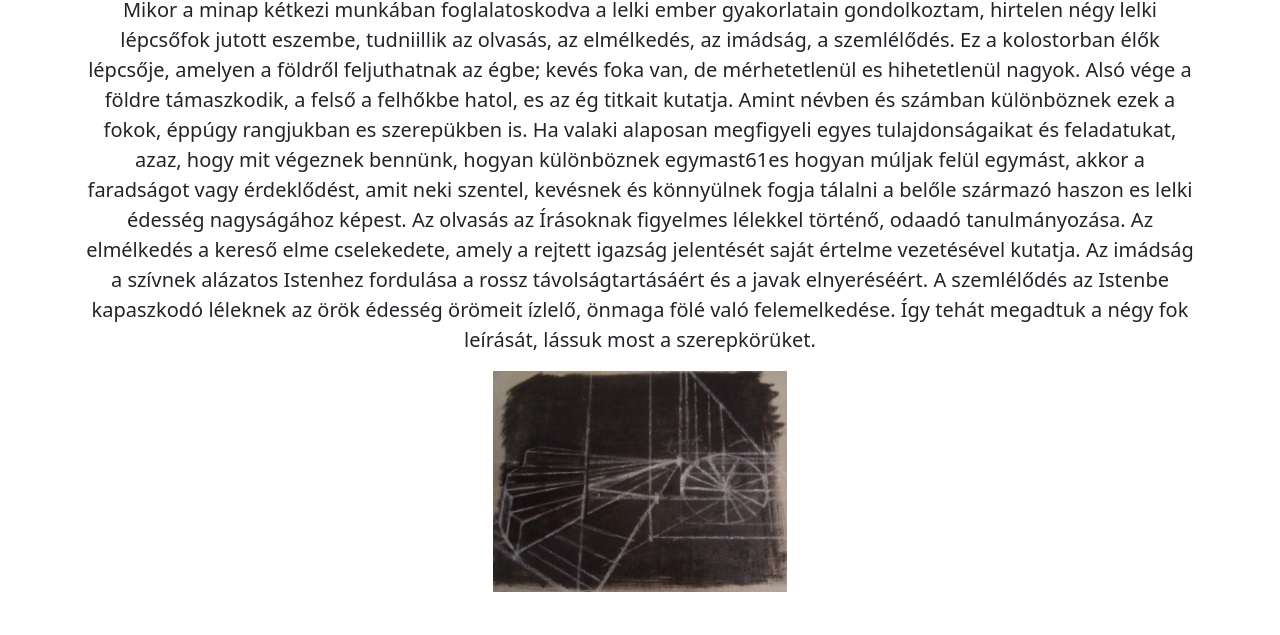
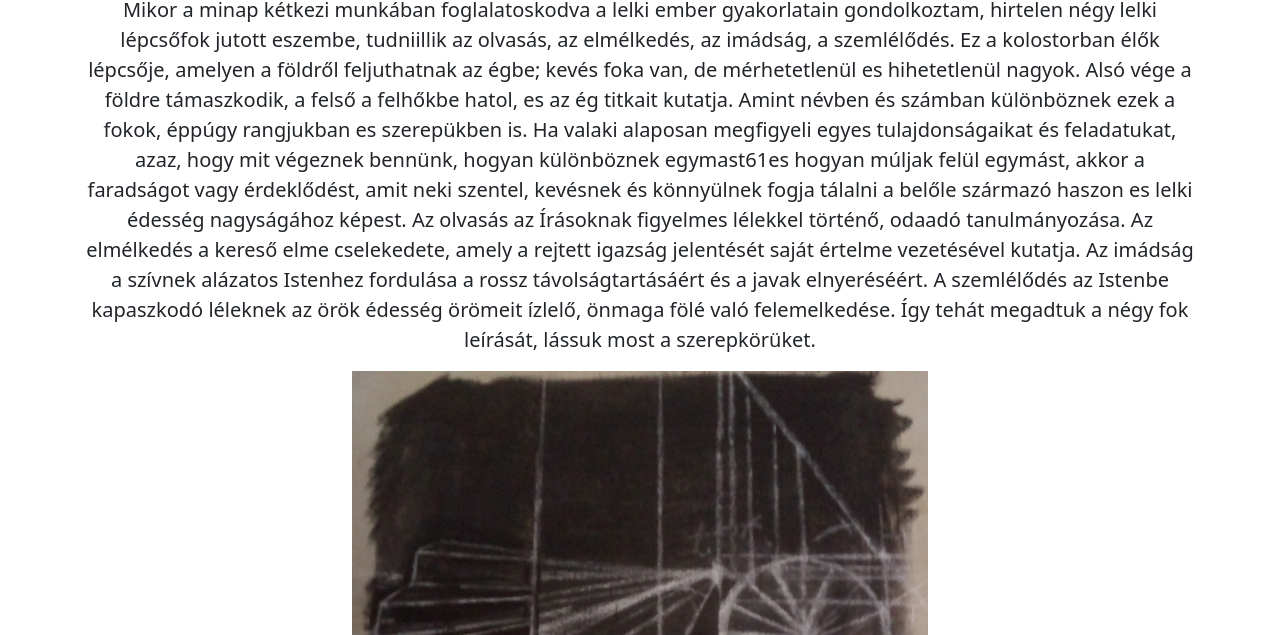
Before and after one commit to bankitomi26/stairs, a plain HTML site: page index.html in a window 1280 px wide. Shown: the part 165-800 px from the top of the page. Drawn offline with nearby package versions, Linux system fonts and the light colour scheme.

Commit message:
Update index.html

```diff
--- a/index.html
+++ b/index.html
@@ -32,7 +32,7 @@
             <div class="text-center mt-5">
                 <h1>A négy lépcsőfok</h1>
                 <p class="lead">Mikor a minap kétkezi munkában foglalatoskodva a lelki ember gyakorlatain gondolkoztam, hirtelen négy lelki lépcsőfok jutott eszembe, tudniillik az olvasás, az elmélkedés, az imádság, a szemlélődés. Ez a kolostorban élők lépcsője, amelyen a földről feljuthatnak az égbe; kevés foka van, de mérhetetlenül es hihetetlenül nagyok. Alsó vége a földre támaszkodik, a felső a felhőkbe hatol, es az ég titkait kutatja. Amint névben és számban különböznek ezek a fokok, éppúgy rangjukban es szerepükben is. Ha valaki alaposan megfigyeli egyes tulajdonságaikat és feladatukat, azaz, hogy mit végeznek bennünk, hogyan különböznek egymast61es hogyan múljak felül egymást, akkor a faradságot vagy érdeklődést, amit neki szentel, kevésnek és könnyülnek fogja tálalni a belőle származó haszon es lelki édesség nagyságához képest. Az olvasás az Írásoknak figyelmes lélekkel történő, odaadó tanulmányozása. Az elmélkedés a kereső elme cselekedete, amely a rejtett igazság jelentését saját értelme vezetésével kutatja. Az imádság a szívnek alázatos Istenhez fordulása a rossz távolságtartásáért és a javak elnyeréséért. A szemlélődés az Istenbe kapaszkodó léleknek az örök édesség örömeit ízlelő, önmaga fölé való felemelkedése. Így tehát megadtuk a négy fok leírását, lássuk most a szerepkörüket.</p>
-                <p><img src="ezgif.com-gif-maker.jpg" alt="4_staits" width="294" height="221"></p>
+                <p><img src="ezgif.com-gif-maker.jpg" alt="4_staits" width="576" height="497"></p>
             </div>
         </div>
         <!-- Bootstrap core JS-->
```
